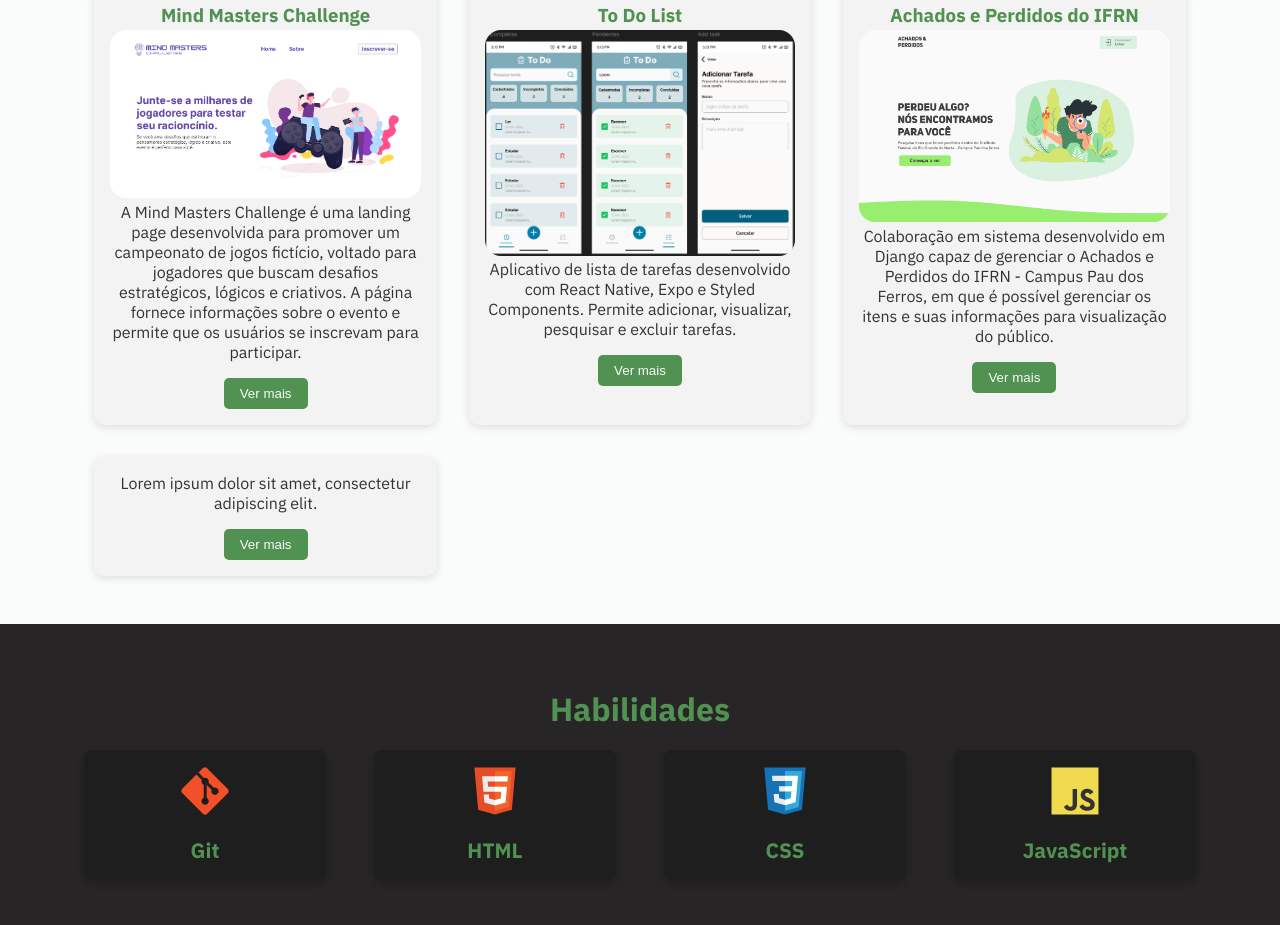
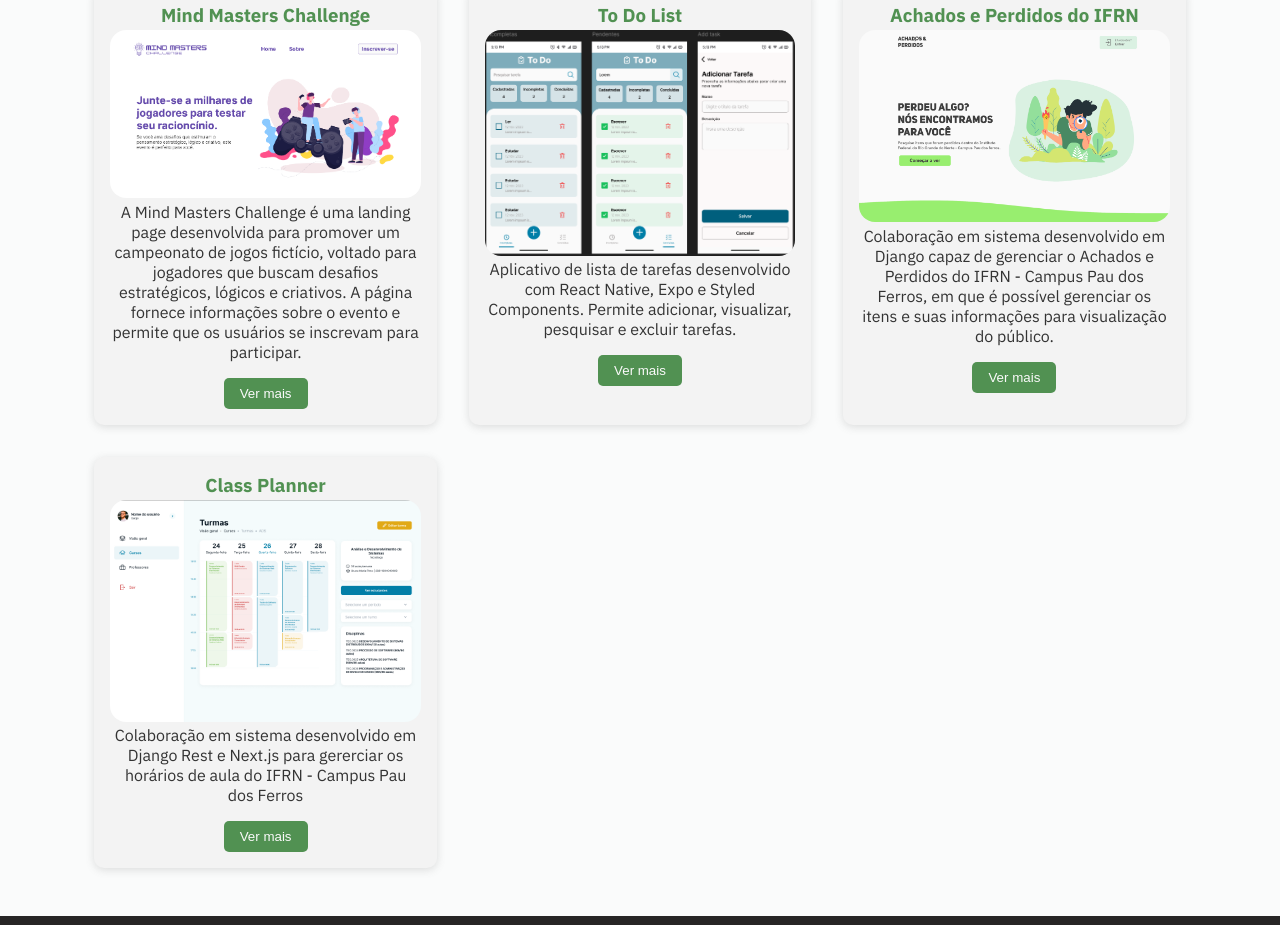
Before and after one commit to brunamariap/portfolio, a plain HTML site: page index.html in a window 1280 px wide. Shown: the part 876-1801 px from the top of the page. Drawn offline with Linux system fonts and the light colour scheme.

Commit message:
feat: Adiciona projeto do class planner

```diff
--- a/index.html
+++ b/index.html
@@ -53,7 +53,7 @@
 		<section class="about section-fullwidth" id="about">
 			<div class="container about-text-container">
 				<h1>Olá! Eu sou <span>Bruna</span></h1>
-				<p>Sou desenvolvedora back-end e aluna do curso de Análise e Desenvolvimento de Sistemas no IFRN. Meu foco está
+				<p>Sou desenvolvedora back-end e graduada de Análise e Desenvolvimento de Sistemas pelo IFRN. Meu foco está
 					em
 					criar soluções eficientes e escaláveis, sempre buscando aprender e evoluir no desenvolvimento de software.</p>
 			</div>
@@ -98,7 +98,12 @@
 					<a href="https://github.com/ImFelippe365/lost-and-found" target="_blank"><button>Ver mais</button></a>
 				</div>
 				<div class="card">
-					<p>Lorem ipsum dolor sit amet, consectetur adipiscing elit.</p>
+					<h3>Class Planner</h3>
+					<div class="image-card-container">
+						<img src="./assets/img/projects/class_planner.png" alt="Imagem da primeira seção do sistema">
+					</div>
+					<p>Colaboração em sistema desenvolvido em Django Rest e Next.js para gererciar os horários de aula do IFRN -
+						Campus Pau dos Ferros</p>
 					<button>Ver mais</button>
 				</div>
 			</div>
```
Also changed, not shown: assets/img/projects/class_planner.png (added).
